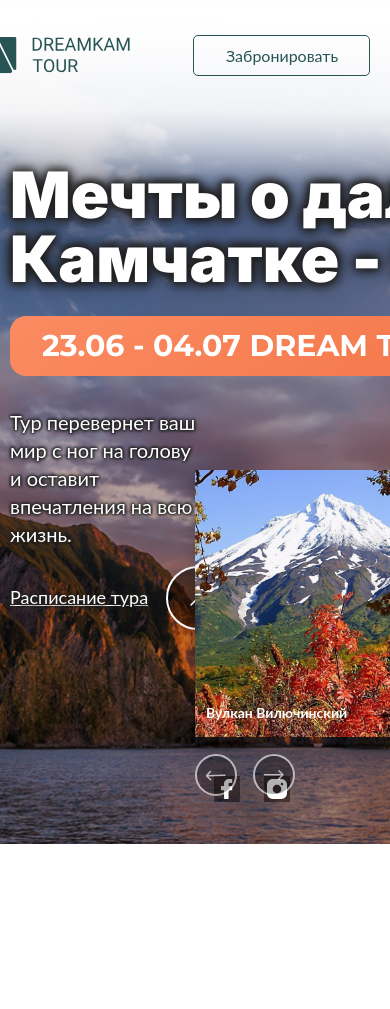
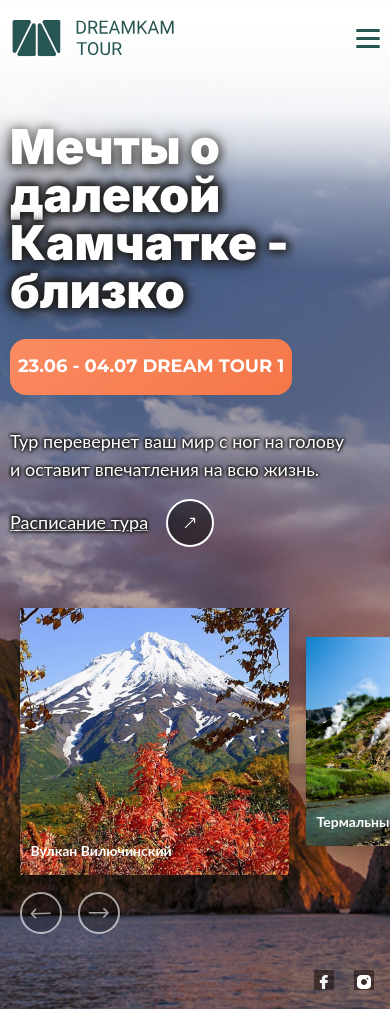
Before and after one commit to IrinaBreus/kamchatka, a website built with Vite: page index.html in a window 390 px wide. Shown: the top 1009 px of the page. Before the commit the page ends 844 px from the top, so only its background shows below. Built offline with nearby package versions, Linux system fonts and the light colour scheme; a web font is replaced by a local one.

Commit message:
add header adaptation

```diff
--- a/index.html
+++ b/index.html
@@ -26,7 +26,7 @@
 								<li><a href="#">Команда</a></li>
 							</ul>
 						</nav>
-						<button class="btn btn_main btn-open">Забронировать</button>
+						<button class="btn btn_main nav-panel__btn">Забронировать</button>
 						<div class="burger">
 							<button class="burger__open"><span></span></button>
 							<ul class="burger__menu ">
--- /dev/null
+++ b/src/js/modules/menuScroll.js
@@ -0,0 +1,14 @@
+const menuScroll = () => {
+    window.addEventListener('scroll', function() {
+    const menu = document.querySelector('.nav-panel');
+    const scrollPosition = window.scrollY || document.documentElement.scrollTop;
+
+    if (scrollPosition > 300) {
+        menu.classList.add('scroll');
+    } else {
+        menu.classList.remove('scroll');
+    }
+});
+}
+
+export default menuScroll;
--- a/src/js/script.js
+++ b/src/js/script.js
@@ -4,6 +4,7 @@ import '/src/sass/style.scss'
 // import scrollUp from './modules/scrollUp';
 import headerCarousel from './modules/header-carousel';
 import burger from './modules/burger';
+import menuScroll from './modules/menuScroll';
 
 document.addEventListener('DOMContentLoaded', () => {
 'use stricti';
@@ -11,6 +12,7 @@ document.addEventListener('DOMContentLoaded', () => {
 // scrollUp();
 // calcScroll();
 
+menuScroll();
 burger();
 headerCarousel();
 });
--- a/src/sass/blocks/_header.scss
+++ b/src/sass/blocks/_header.scss
@@ -257,9 +257,12 @@
 
 @media (max-width: 992px) {
     .carousel {
-        height: 100vh;
+        height: 1032px;
         &__content {
             width: 100%;
+        }
+        &__title {
+            width: 80%;
         }
         &__date {
             margin-bottom: 32px;
@@ -269,72 +272,71 @@
             bottom: 42px;
             left: auto;
             right: 100px;
-        display: flex;
-        gap: 24px;
-        z-index: 100;
+            gap: 37px;
         }
-    &__link {
-        display: inline-block;
-        width: 26px;
-        height: 26px;
-        padding: 3px;
-        background: linear-gradient(38deg,rgba(3, 0, 0, 0.5) 100%, rgba(3, 0, 0, 0) 0%);
-        box-shadow: 0px 5px 32px 20px rgba(34, 60, 80, 0.2);
-        svg {
-            width: 100%;
-            height: 100%;
-        }
+        &__descr {
+            width: 50%;
         }
         &__thumbnail {
-        position: absolute;
-        bottom: 107px;
-        left: 50%;
-        width: max-content;
-        display: flex;
-        z-index: 100;
-        column-gap: 34px;
-        align-items: center;
-    }
-    &__thumbnail-item {
-        width: 211px;
-        height: 209px;
-        flex-shrink: 0;
-        position: relative;
-        box-shadow: 0 6px 14px 0 rgba(0, 0, 0, 0.25);
-        img {
-            width: 100%;
-            height: 100%;
-            object-fit: cover;
-        }
-        &:nth-child(1) {
-            width: 269px;
-            height: 267px;
-        }
-    }
-    &__thumbnail-descr {
-        position: absolute;
-        left: 11px;
-        bottom: 12px;
-        font-weight: 700;
-        font-size: 14px;
-        line-height: 171%;
-        color: var(--white);
+            bottom: 162px;
+            left: 11%;
         }
         &__arrows {
-        position: absolute;
-        bottom: 48px;
-        left: 50%;
-        display: flex;
-        gap: 16px;
-        z-index: 100;
+            left: 11%;
         }
     }
 }
 
 @media (max-width: 768px) {
-
+    .carousel {
+        &__title {
+            width: 100%;
+            font-size: 52px;
+        }
+        &__descr {
+            width: 70%;
+        }
+    }
 }
 
 @media (max-width: 576px) {
-
+    .carousel {
+        &__content {
+            top: 123px;
         }
+        &__title {
+            font-size: 48px;
+            margin-bottom: 24px;
+        }
+        &__date {
+            font-size: 18px;
+            line-height: 133%;
+            padding: 16px 8px;
+            margin-bottom: 32px;
+        }
+        &__descr {
+            font-size: 18px;
+            line-height: 156%;
+            margin-bottom: 16px;
+            width: 100%;
+        }
+        &__social {
+            gap: 20px;
+            right: 16px;
+        }
+        &__link {
+            width: 20px;
+            height: 20px;
+        }
+        &__thumbnail {
+            bottom: 157px;
+            left: 5%;
+            column-gap: 17px;
+        }
+        &__arrows {
+            bottom: 98px;
+            left: 5%;
+            gap: 16px;
+        }
+    }
+}
--- a/src/sass/libs/_animation.scss
+++ b/src/sass/libs/_animation.scss
@@ -49,3 +49,27 @@
         width: 0;
     }
 }
+
+
+@media (max-width: 992px) {
+   @keyframes outImage {
+        to {
+            width: 269px;
+            height: 267px;
+            left: 11%;
+            bottom: 162px;
+        }
+    }
+}
+
+
+@media (max-width: 576px) {
+    @keyframes outImage {
+        to {
+            width: 269px;
+            height: 267px;
+            left: 5%;
+            bottom: 157px;
+        }
+    }
+}
--- a/src/sass/ui/_btns.scss
+++ b/src/sass/ui/_btns.scss
@@ -42,3 +42,32 @@
         border: 2px solid #fff;
     }
 }
+
+@media (max-width: 576px) {
+    .btn-cir {
+    // background: rgba(0, 0, 0, 0.5);
+    // border-radius: 50%;
+    // width: 42px;
+    // height: 42px;
+    // padding: 8px;
+    // display: flex;
+    // align-items: center;
+    // justify-content: center;
+    // cursor: pointer;
+    // transition: all .6s;
+    // opacity: .6;
+    // &:hover {
+    //     box-shadow: 0 6px 14px 0 rgba(0, 0, 0, 0.5);
+    //     background: rgba(0, 0, 0, 0.2);
+    //     opacity: 1;
+    // }
+    &_submit {
+        width: 48px;
+        height: 48px;
+        padding: 12px;
+    }
+    // &_wht {
+    //     border: 2px solid #fff;
+    // }
+}
+}
--- a/src/sass/ui/_nav.scss
+++ b/src/sass/ui/_nav.scss
@@ -5,6 +5,7 @@
     padding-top: 35px;
     background: linear-gradient(180deg,rgba(255, 255, 255, 1) 0%, rgba(255, 255, 255, 0.8) 60%, rgba(3, 0, 0, 0) 100%);
     z-index: 10;
+    transition: all 0.6s ease;
     &__wrapper {
         display: grid;
         grid-template-columns: 2fr 8fr 2fr;
@@ -41,7 +42,12 @@
     display: none;
 }
 
-
+.nav-panel.scroll {
+    height: max-content;
+    padding: 35px 0;
+    background: var(--white);
+    box-shadow: var(--shadow);
+}
 @media (max-width: 992px) {
     .nav-panel {
         height: 184px;
@@ -138,10 +144,15 @@
     }
 }
 
-@media (max-width: 768px) {
-
+@media (max-width: 576px) {
+   .nav-panel {
+        padding-top: 20px;
+        &__wrapper {
+            grid-template-columns: max-content 1fr max-content;
+            gap: 0;
+        }
+        &__btn {
+            display: none;
+        }
+    }
 }
-
-@media (max-width: 576px) {
-
-}
```
Lines whose indentation alone changed are shown as unchanged.
